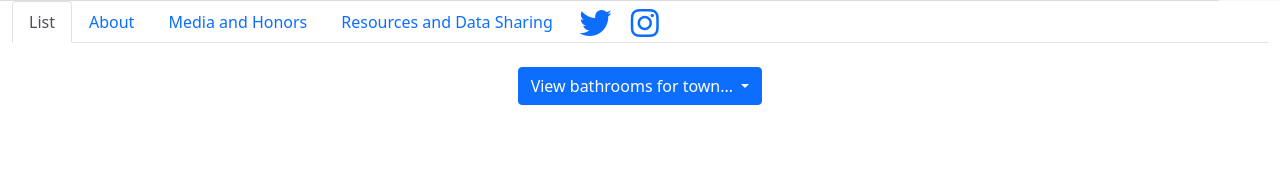
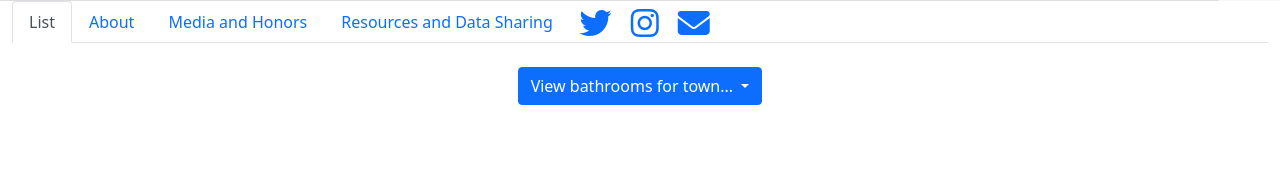
Before and after one commit to amithsaligrama/bathroomaccess, a Django app: template bathroom_map/templates/map.html in a window 1280 px wide. Shown: the part 559-755 px from the top of the page. Run offline with Django 3.2, Linux system fonts and the light colour scheme; the template is opened without the code that fills it, so the values that code supplies are empty; some libraries are stand-ins or nearby versions.

Commit message:
Add email icon to map toolbar

```diff
--- a/bathroom_map/templates/map.html
+++ b/bathroom_map/templates/map.html
@@ -150,6 +150,7 @@
             <button class="nav-link" id="nav-resources-tab" data-bs-toggle="tab" data-bs-target="#nav-resources" type="button" role="tab" aria-controls="nav-resources" aria-selected="false">Resources and Data Sharing</button>
             <a href="https://www.twitter.com/bathroom_access"><i class="fab fa-twitter" style="font-size: 2em; margin-top: 0.2em; padding-left: 0.3em;"></i></a>
             <a href="https://www.instagram.com/bathroom_access"><i class="fab fa-instagram" style="font-size: 2em; margin-top: 0.2em; padding-left: 0.6em;"></i></a>
+            <a href="mailto:publicbathroomaccess@gmail.com"><i class="fas fa-envelope" style="font-size: 2em; margin-top: 0.2em; padding-left: 0.6em;"></i></a>
           </div>
         </nav>
         <div class="tab-content" id="nav-tabContent">
```
